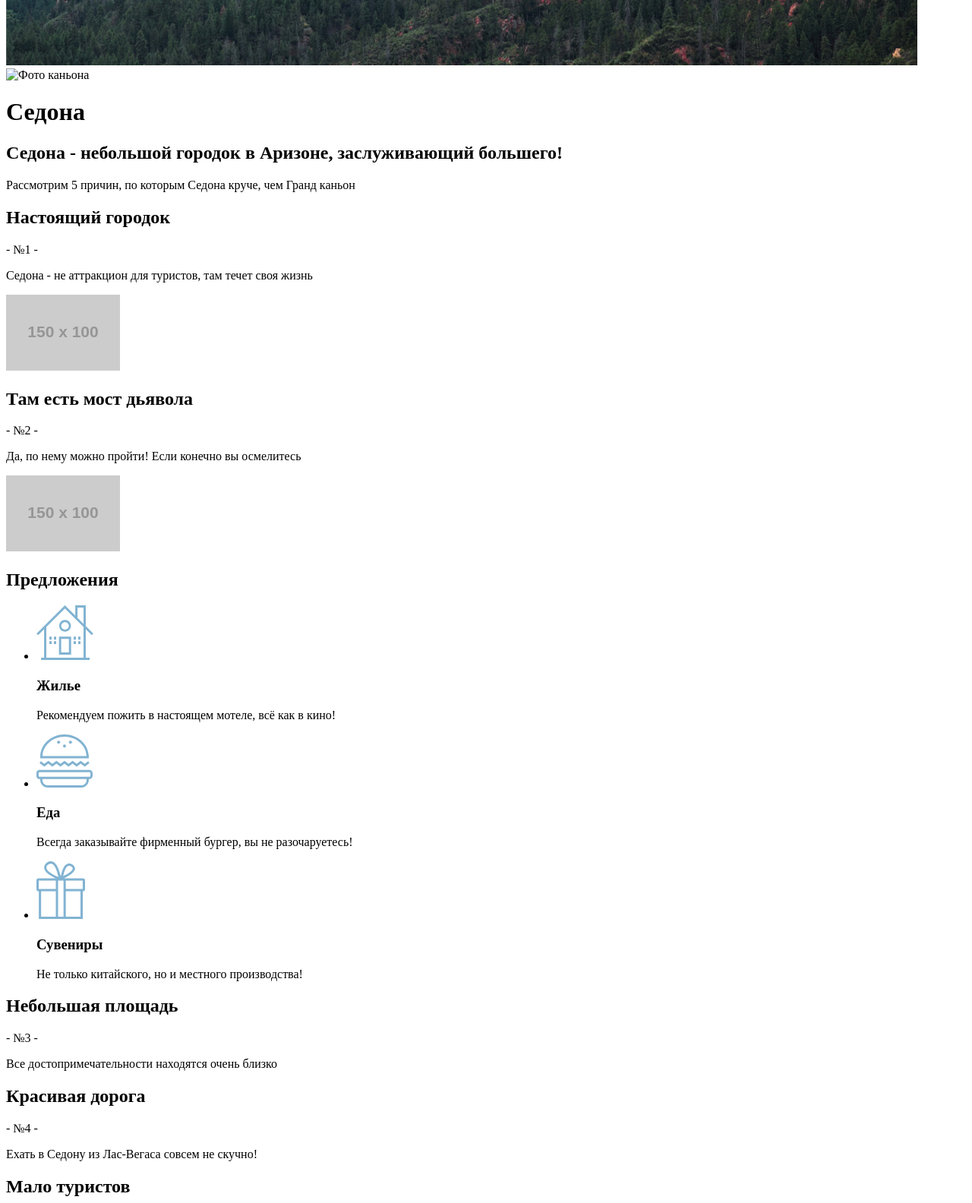
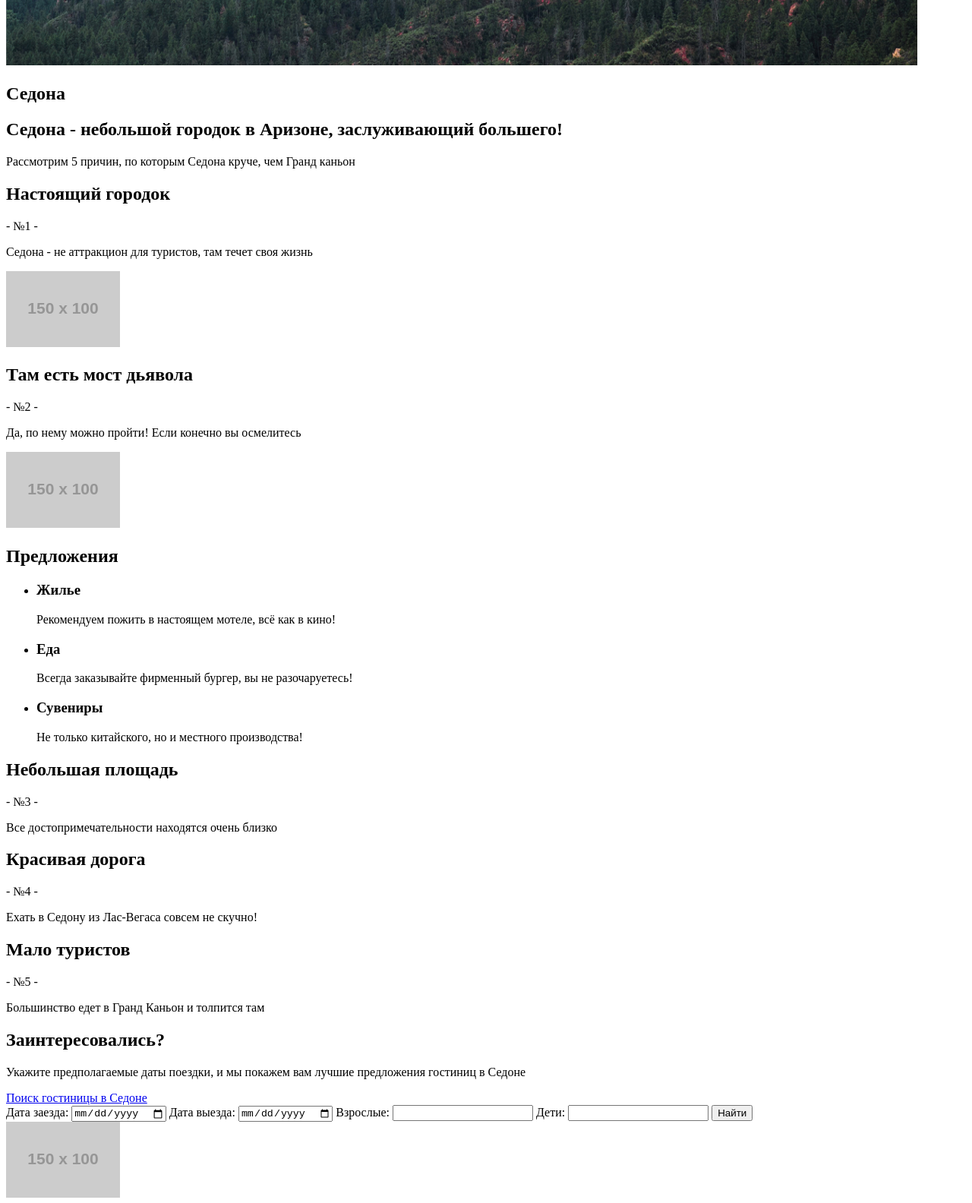
Before and after one commit to AntipovAV/1150811-sedona-26, a plain HTML site: page index.html in a window 1280 px wide. Shown: the part 900-2484 px from the top of the page at 76% size. Drawn offline with Linux system fonts and the light colour scheme; placeholder pictures from the web are drawn by us.

Commit message:
Update index.html

```diff
--- a/index.html
+++ b/index.html
@@ -23,15 +23,14 @@
       <div class="background">
       <img src="img/background-canyon.jpg" width="1200" height="800" alt="Фото каньона">
       </div>
-      <div class="polygon">
-      <img src="img/polygon.png" width="1200" height="60" alt="Фото каньона">
-      </div>
       </section>
-      <h1 class="sedona">Седона</h1>
+      <section class="sedona">
+      <h1 class="sedona-title">Седона</h1>
       <h2 class="definition">Седона - небольшой городок в Аризоне, заслуживающий большего!</h2>
       <p class="cooler">Рассмотрим 5 причин, по которым Седона круче, чем Гранд каньон<p>
+      </section>
         <section class="reason">
-          <div class="reason-text">
+          <div class="reason-item">
           <h2 class="reason-title">Настоящий городок</h2>
             <span>- №1 -</span>
           <p>Седона - не аттракцион для туристов, там течет своя жизнь</p>
@@ -41,7 +40,7 @@
           </div>
         </section>
         <section class="reason">
-          <div class="reason-text">
+          <div class="reason-item">
           <h2 class="reason-title">Там есть мост дьявола</h2>
             <span>- №2 -</span>
           <p>Да, по нему можно пройти! Если конечно вы осмелитесь</p>
@@ -54,32 +53,35 @@
           <h2 class="three-offers">Предложения</h2>
             <ul class="offer-list">
               <li>
-                <img src="img/icon-1.svg" width="75" height="72" alt="Изображение дом">
                 <h3 class="offer-title">Жилье</h3>
                 <p class="offer-text">Рекомендуем пожить в настоящем мотеле, всё как в кино!<p>
               </li>
               <li>
-                <img src="img/icon-3.svg" width="74" height="70" alt="Изображение бургер">
                 <h3 class="offer-title">Еда</h3>
                 <p class="offer-text">Всегда заказывайте фирменный бургер, вы не разочаруетесь!</p>
               </li>
               <li>
-                <img src="img/icon-2.svg" width="64" height="76" alt="Изображение подарок">
                 <h3 class="offer-title">Сувениры</h3>
                 <p class="offer-text">Не только китайского, но и местного производства!</p>
               </li>
             </ul>
         </section>
         <section class="reasons">
+          <div class="reasons-item">
           <h2 class="reason-title">Небольшая площадь</h2>
             <span>- №3 -</span>
             <p>Все достопримечательности находятся очень близко</p>
+          </div>
+          <div class="reasons-item">
           <h2 class="reason-title">Красивая дорога</h2>
             <span>- №4 -</span>
             <p>Ехать в Седону из Лас-Вегаса совсем не скучно!</p>
+          </div>
+          <div class="reasons-item">
           <h2 class="reason-title">Мало туристов</h2>
             <span>- №5 -</span>
             <p>Большинство едет в Гранд Каньон и толпится там</p>
+          </div>
         </section>
         <section class="choose-hotel">
           <h2 class="interest">Заинтересовались?</h2>
@@ -100,7 +102,9 @@
             </label>
             <input type="submit" value="Найти">
           </form>
-          <img src="https://via.placeholder.com/150x100" alt="Карта">
+          <section class="map">
+            <img src="https://via.placeholder.com/150x100" alt="Карта">
+          </section>
         </section>
     </main>
     <footer class="footer">
```
